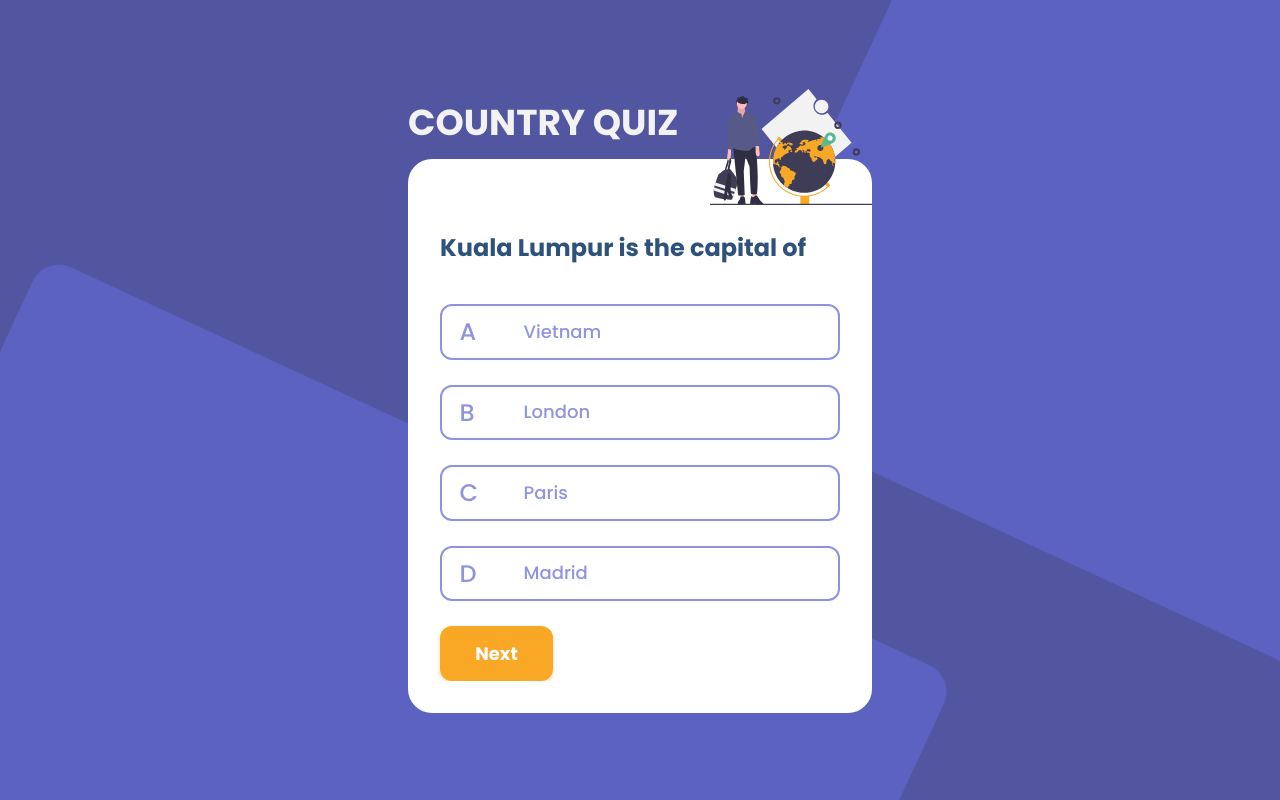
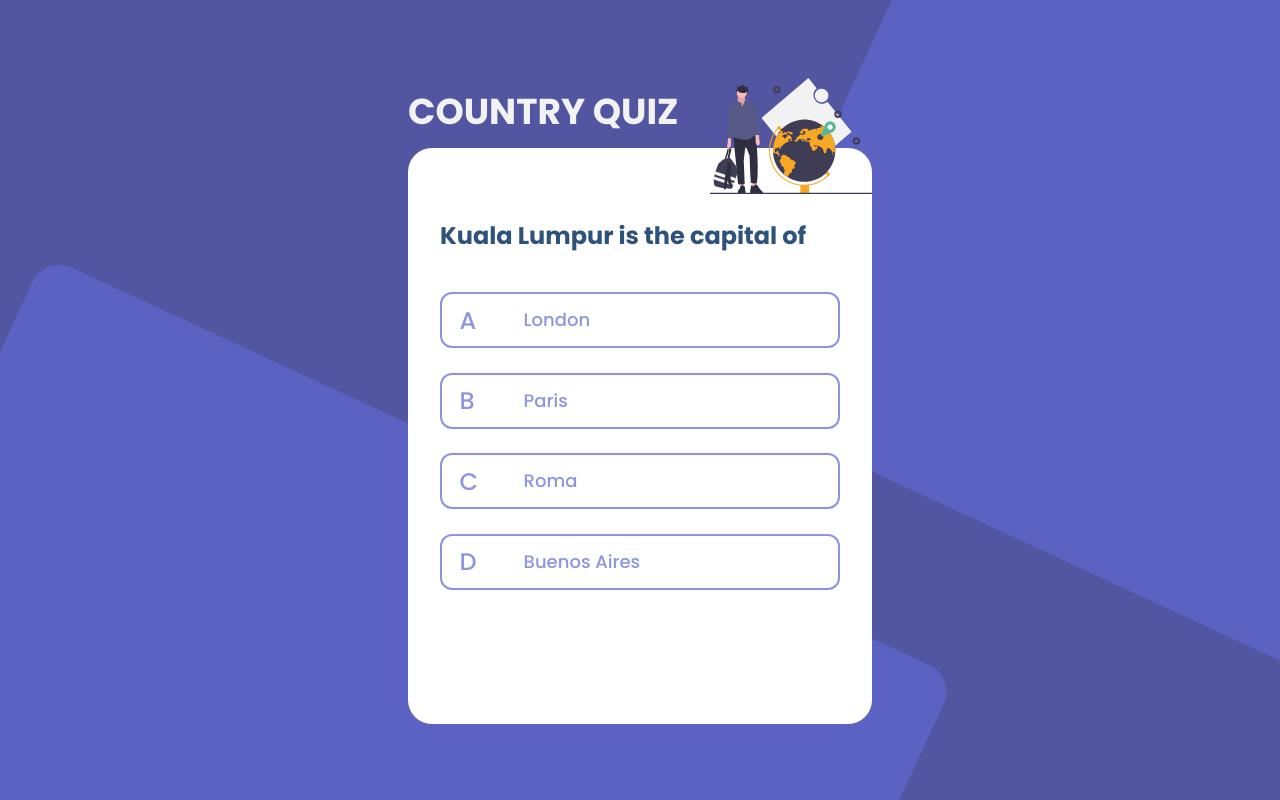
Before and after one commit to rali11/country-quiz, a Vue app: page / in a window 1280 px wide. Built offline with nearby package versions, Linux system fonts and the light colour scheme.

Commit message:
se termino el componente ChoiceList

```diff
--- a/src/components/quiz/Quiz.vue
+++ b/src/components/quiz/Quiz.vue
@@ -2,7 +2,11 @@
   <Container tag="section">
     <h2>COUNTRY QUIZ</h2>
     <Card title="Kuala Lumpur is the capital of">
-      <ChoiceList />
+      <ChoiceList
+        :choices="choices"
+        :change-choices="changeChoices"
+        correct-answer="13"
+      />
     </Card>
   </Container>
 </template>
@@ -14,5 +18,25 @@
 
   export default {
     components: { Container, Card, ChoiceList},
+    data(){
+      return {
+        choices:[
+          {label:'London', value:'12'},
+          {label:'Paris', value:'13'},
+          {label:'Roma', value:'14'},
+          {label:'Buenos Aires', value:'15'},
+        ]
+      }
+    },
+    methods:{
+      changeChoices(){
+        this.choices = [
+          {label:'Quito', value:'12'},
+          {label:'La paz', value:'13'},
+          {label:'Bogota', value:'14'},
+          {label:'Lima', value:'15'},
+        ];
+      }
+    }
   }
 </script>
--- a/src/components/ui/atoms/Choice.vue
+++ b/src/components/ui/atoms/Choice.vue
@@ -78,10 +78,6 @@
   @use "@/assets/styles/settings/variables";
 
   .choice {
-    & ~ & {
-      margin: 1.56rem 0;
-    }
-
     &__input {
       display: none;
     }
--- a/src/components/ui/molecules/ChoiceList.vue
+++ b/src/components/ui/molecules/ChoiceList.vue
@@ -2,7 +2,7 @@
   <div class="choice-list">
     <Choice
       v-model="picked"
-      v-for="choice in choices"
+      v-for="choice in choicesList"
       :key="choice.id"
       :id="choice.id"
       :value="choice.value"
@@ -11,7 +11,10 @@
     >
       {{ choice.label }}
     </Choice>
-    <Button @click="resetChoices">
+    <Button
+      v-show="showBtnNext"
+      @click="resetchoicesList"
+    >
       Next
     </Button>
   </div>
@@ -23,40 +26,61 @@
 
   export default {
     components: { Choice, Button },
+    props:{
+      choices:{
+        type:Array,
+        default:() => []
+      },
+      changeChoices:{
+        type:Function,
+        default:() => {}
+      },
+      correctAnswer:{
+        type:String,
+        default:'',
+      }
+    },
     data(){
       return {
         id:1,
         picked:'',
-        correctAnswer:'13',
-        choices:[
-          {id:'optionA', value:"12", label:'Vietnam', state:'show', checked:false},
-          {id:'optionB', value:"13", label:'London', state:'show', checked:false},
-          {id:'optionC', value:"14", label:'Paris', state:'show',  checked:false},
-          {id:'optionD', value:"15", label:'Madrid', state:'show',  checked:false},
-        ]
+        choicesList:[],
+        showBtnNext:false,
       }
+    },
+    mounted(){
+      this.generateChoicesList();
     },
     watch:{
       picked(newVal){
         if(newVal){
-          const correctChoice = this.choices.find( choice => choice['value'] === this.correctAnswer);
+          const correctChoice = this.choicesList.find( choice => choice['value'] === this.correctAnswer);
           correctChoice.state = 'success';
           if (newVal !== this.correctAnswer){
-            const pickedChoice = this.choices.find( choice => choice.value === newVal);
+            const pickedChoice = this.choicesList.find( choice => choice.value === newVal);
             pickedChoice.state = 'error';
           }
-          this.choices.forEach(choice => {
+          this.choicesList.forEach(choice => {
             if(choice.value !== newVal && choice.value !== this.correctAnswer){
               choice.state = 'hidden';
             }
           });
+          this.showBtnNext = !this.showBtnNext;
         }
       }
     },
     methods:{
-      hiddenChoices(){
+      async resetchoicesList(){
+        await this.changeChoices();
+        await this.hiddenChoicesList();
+        this.generateChoicesList();
+        this.picked = "";
+        this.showBtnNext = !this.showBtnNext;
+      },
+      hiddenChoicesList(){
         return new Promise(resolve => {
-          this.choices.forEach(choice => {
+          this.choicesList.forEach(choice => {
+              choice.checked = false;
               choice.state = 'hidden';
             });
           setTimeout(() => {
@@ -64,19 +88,33 @@
           }, 500)
         })
       },
-      async resetChoices(){
-        await this.hiddenChoices();
+      generateChoicesList(){
+        this.choicesList = [];
+        let i = 1;
         this.choices.forEach(choice => {
-          choice.state = 'show';
-          choice.checked = false;
-        });
-        this.picked = "";
-      }
+          this.choicesList.push({
+            id:`option${i}`,
+            value:choice.value,
+            label:choice.label,
+            state:'show',
+            checked:false,
+          })
+          i++;
+        })
+      },
     }
   }
 </script>
 <style lang="scss" scoped>
   .choice-list {
     counter-reset: counterChoice;
+    display: flex;
+    flex-direction: column;
+    height: 400px;
+    gap: 1.56rem;
+
+    .btn {
+      margin-left:auto;
+    }
   }
 </style>
```
